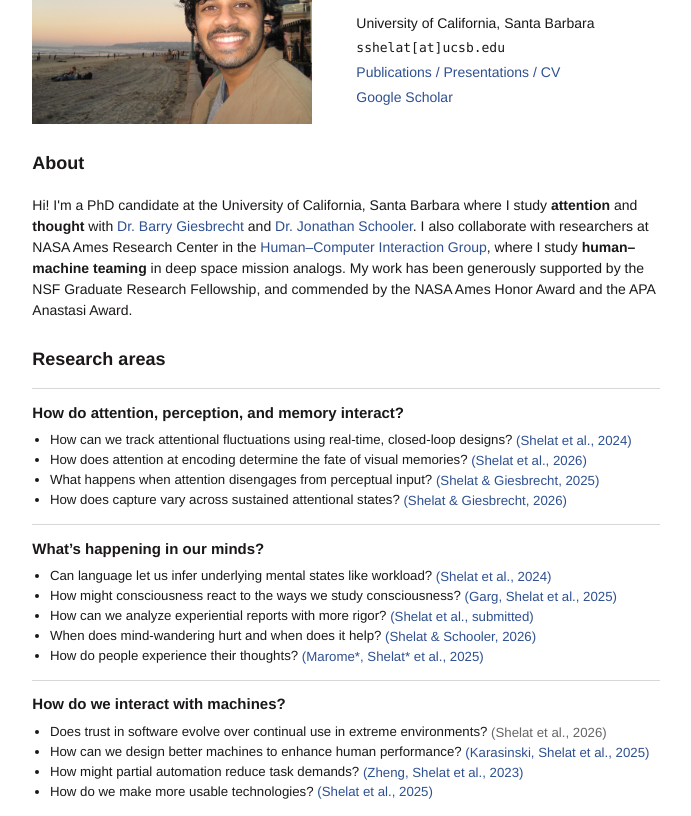
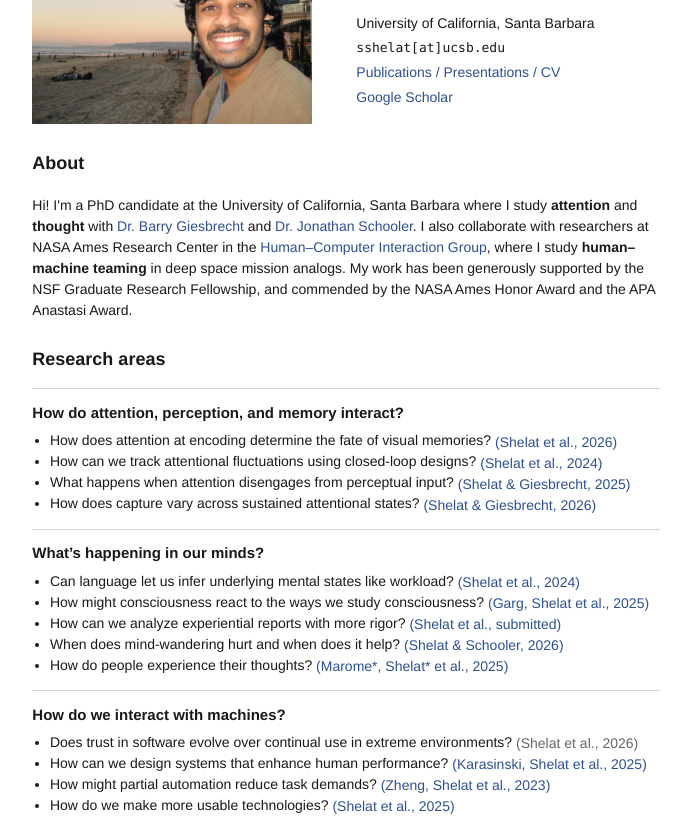
Before and after one commit to sshelat/sshelat.github.io, a plain HTML site: page index.html in a window 1280 px wide. Shown: the part 165-981 px from the top of the page, without its empty margins (294-985 px from the left). Drawn offline with Linux system fonts and the light colour scheme.

Commit message:
Refine research area text and typography

```diff
--- a/index.html
+++ b/index.html
@@ -89,7 +89,7 @@
 
     .research-questions li {
       margin: 0;
-      font-size: 13.25px;
+      font-size: 14px;
       line-height: 1.5;
       transition: transform 140ms ease;
     }
@@ -97,7 +97,7 @@
     .research-citation {
       color: #666;
       display: inline-block;
-      font-size: 13.25px;
+      font-size: 14px;
       line-height: 1;
       vertical-align: middle;
       white-space: nowrap;
@@ -187,12 +187,12 @@
         <h3>How do attention, perception, and memory interact?</h3>
         <ul class="research-questions">
           <li>
-            How can we track attentional fluctuations using real-time, closed-loop designs?
-            <a class="research-citation" href="publications/shelat-schooler-et-al-predicting-attentional-lapses-using-response.pdf" target="_blank" rel="noopener noreferrer">(Shelat et al., 2024)</a>
+            How does attention at encoding determine the fate of visual memories?
+            <a class="research-citation" href="publications/shelat-marome-et-al-the-veil-of-distraction.pdf" target="_blank" rel="noopener noreferrer">(Shelat et al., 2026)</a>
           </li>
           <li>
-            How does attention at encoding determine the fate of visual memories?
-            <a class="research-citation" href="publications/shelat-marome-et-al-the-veil-of-distraction.pdf" target="_blank" rel="noopener noreferrer">(Shelat et al., 2026)</a>
+            How can we track attentional fluctuations using closed-loop designs?
+            <a class="research-citation" href="publications/shelat-schooler-et-al-predicting-attentional-lapses-using-response.pdf" target="_blank" rel="noopener noreferrer">(Shelat et al., 2024)</a>
           </li>
           <li>
             What happens when attention disengages from perceptual input?
@@ -239,7 +239,7 @@
             <span class="research-citation">(Shelat et al., 2026)</span>
           </li>
           <li>
-            How can we design better machines to enhance human performance?
+            How can we design systems that enhance human performance?
             <a class="research-citation" href="publications/karasinski-shelat-et-al-validation-of-self-scheduling-countermeasures.pdf" target="_blank" rel="noopener noreferrer">(Karasinski, Shelat et al., 2025)</a>
           </li>
           <li>
```
